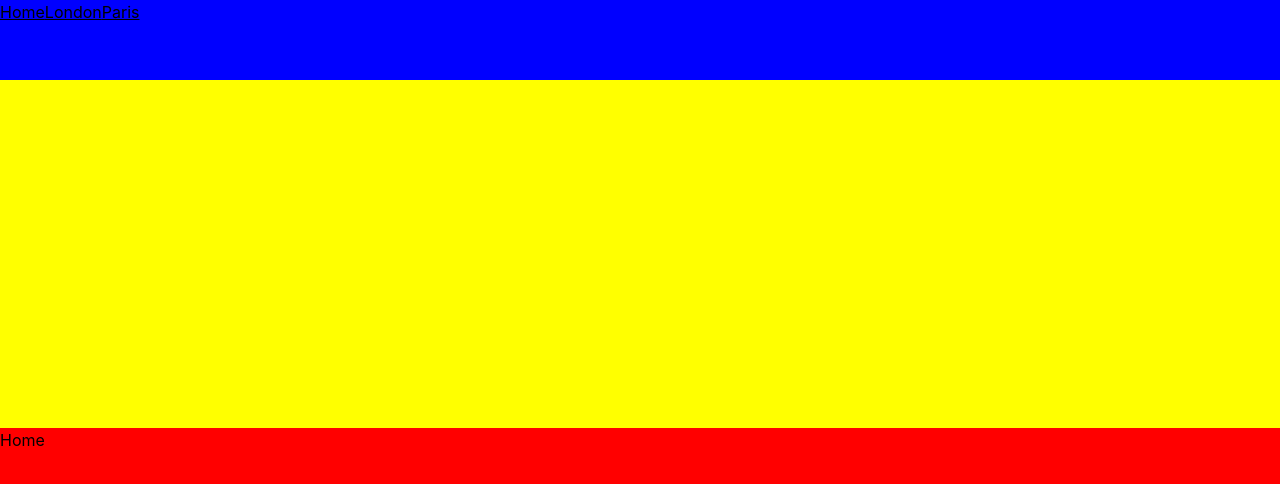
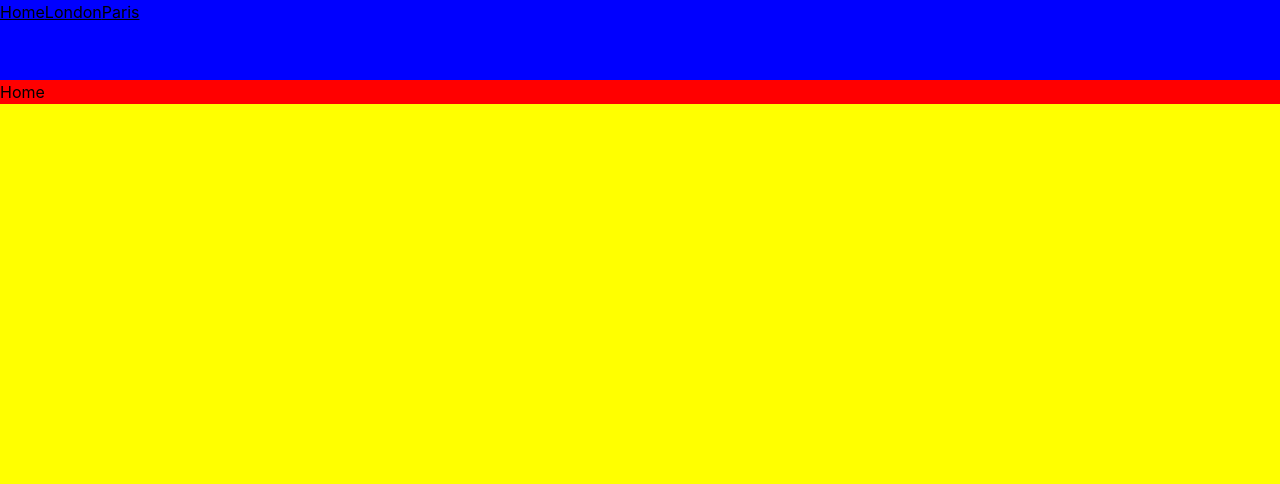
Before and after one commit to had3s1321/weather-app, a Next.js app: page / in a window 1280 px wide. Shown: the top 484 px of the page. Built offline with nearby package versions, Linux system fonts and the light colour scheme.

Commit message:
added helper variables for styling

```diff
--- a/src/app/styles/GlobalStyle.tsx
+++ b/src/app/styles/GlobalStyle.tsx
@@ -16,8 +16,6 @@ const GlobalStyle = createGlobalStyle`
   body {
     line-height: 1.5;
     -webkit-font-smoothing: antialiased;
-    display: grid;
-    place-self: center;
     width: 100vw;
     height: 100vh;
     background: yellow;
--- /dev/null
+++ b/src/app/styles/themes.ts
@@ -0,0 +1,13 @@
+export const lightTheme = {
+	name: 'light',
+	bg: '#F5F5F5',
+	light: '#FFFFFF',
+	dark: '#000000'
+};
+
+export const darkTheme = {
+	name: 'dark',
+	bg: '#222222',
+	light: '#000000',
+	dark: '#FFFFFF'
+};
--- /dev/null
+++ b/src/app/styles/variables.ts
@@ -0,0 +1,17 @@
+export const spacing = {
+	small: '12px',
+	medium: '24px'
+};
+
+export const fontSize = {
+	small: '12px',
+	normal: '16px',
+	large: '40px',
+	xl: '56px'
+};
+
+export const fontWeight = {
+	normal: '400',
+	medium: '500',
+	bold: '700'
+};
```
